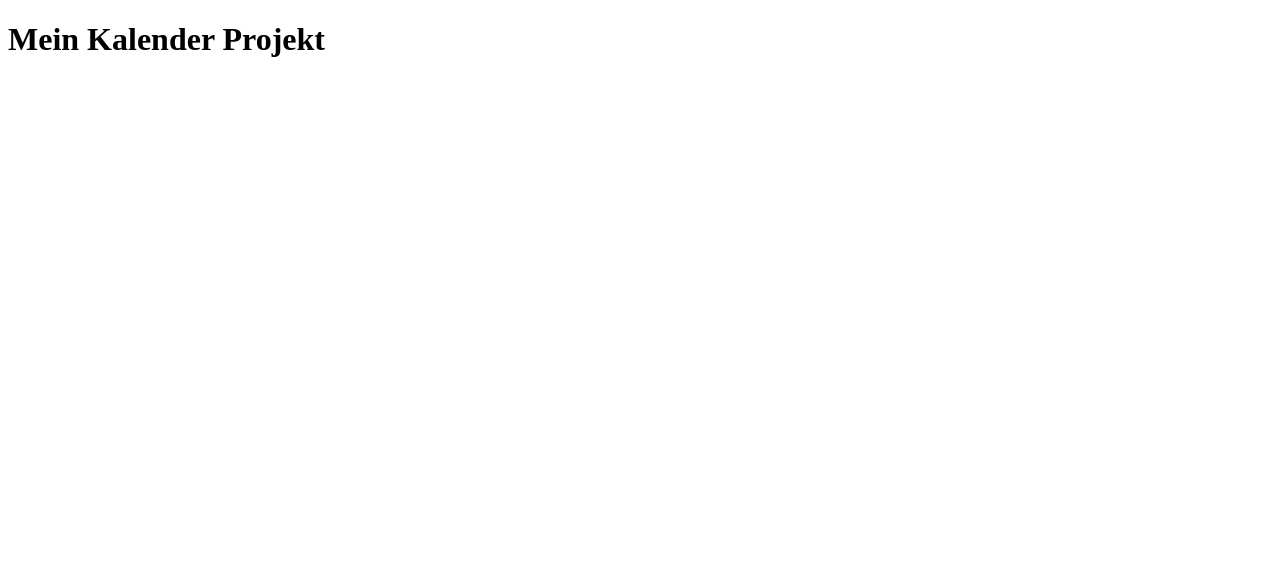
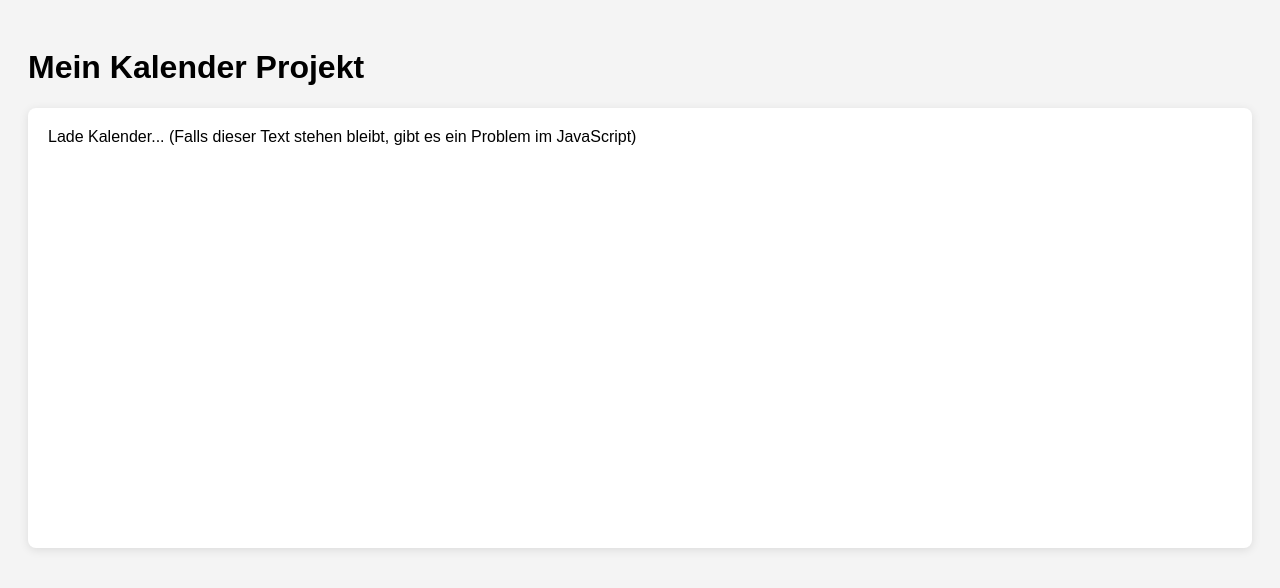
Before and after one commit to Ximianer/Lightwave-kalender, a plain HTML site: page index.html in a window 1280 px wide. Drawn offline with Linux system fonts and the light colour scheme.

Commit message:
Update index.html

```diff
--- a/index.html
+++ b/index.html
@@ -4,12 +4,27 @@
     <meta charset="UTF-8">
     <meta name="viewport" content="width=device-width, initial-scale=1.0">
     <title>Mein Lightwave Kalender</title>
+    <style>
+        /* Ein bisschen Styling, damit man sieht, wo der Kalender sein sollte */
+        body { font-family: sans-serif; padding: 20px; background-color: #f4f4f4; }
+        #calendar-container {
+            min-height: 400px;
+            background: white;
+            padding: 20px;
+            border-radius: 8px;
+            box-shadow: 0 2px 10px rgba(0,0,0,0.1);
+        }
+    </style>
 </head>
 <body>
+
     <h1>Mein Kalender Projekt</h1>
 
-    <div id="calendar-container"></div>
+    <div id="calendar-container">
+        Lade Kalender... (Falls dieser Text stehen bleibt, gibt es ein Problem im JavaScript)
+    </div>
 
-    <script src="lightwave-kalender.js"></script>
+    <script src="lightwave-kalender.js" defer></script>
+
 </body>
 </html>
```
